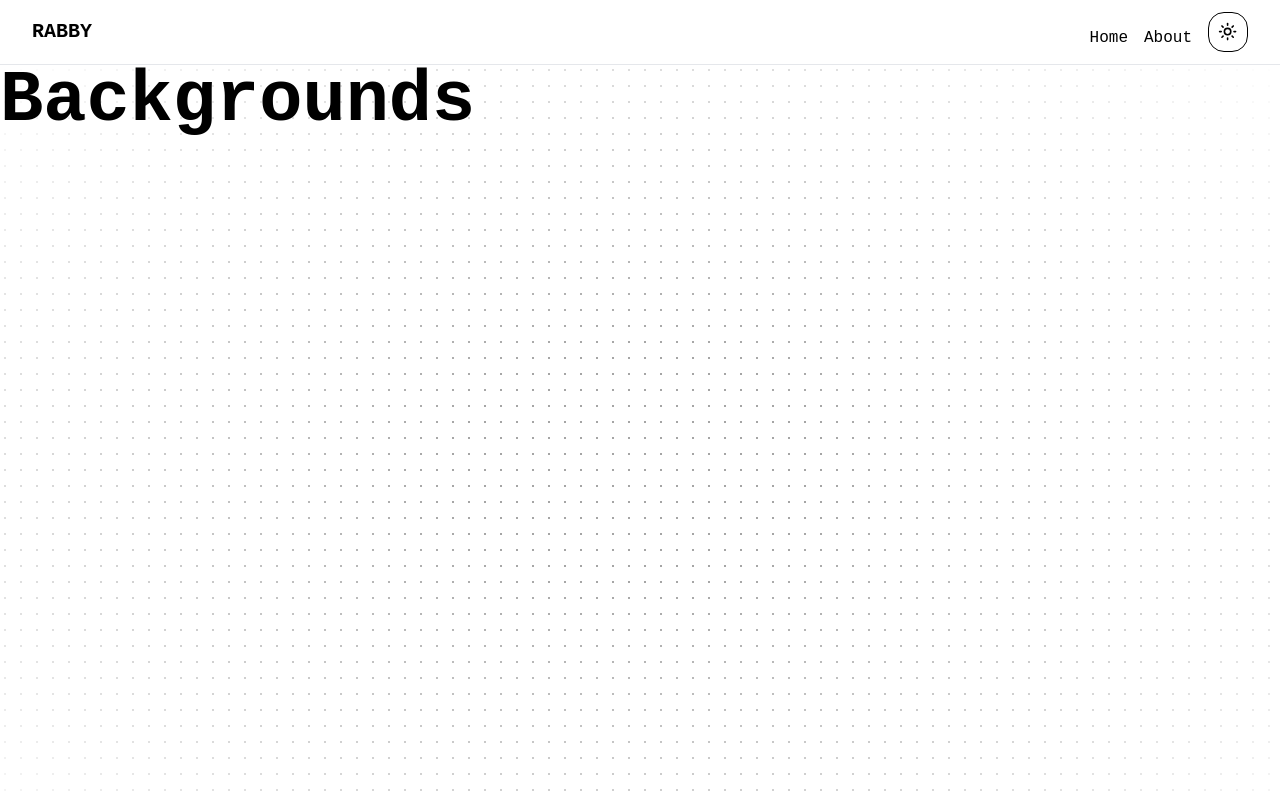
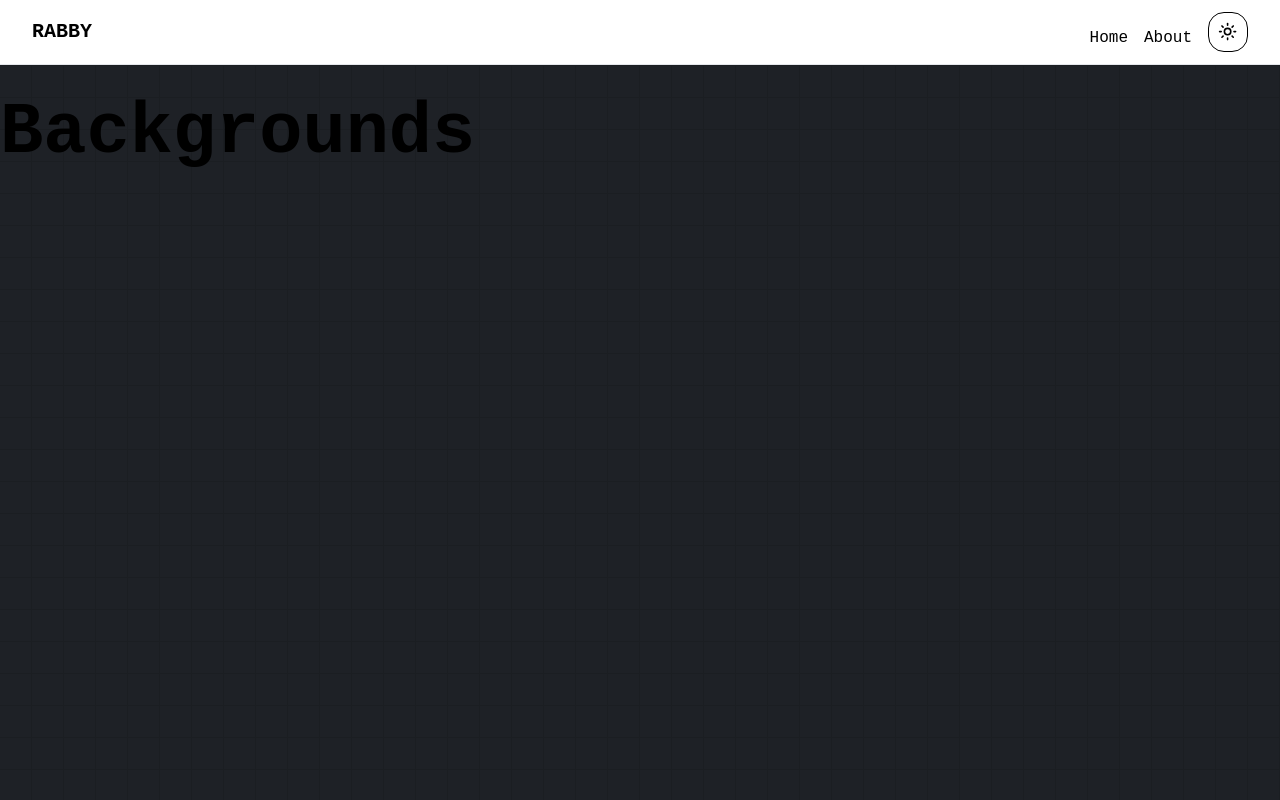
Before and after one commit to rabby-web/Rabby-Portfolio, a Next.js app: page / in a window 1280 px wide. Shown: the top 800 px of the page. Built offline with nearby package versions, Linux system fonts and the light colour scheme.

Commit message:
tailwind config modifi

```diff
--- a/src/app/page.tsx
+++ b/src/app/page.tsx
@@ -1,11 +1,13 @@
 export default function Home() {
   return (
-    <div className="h-[50rem] w-full dark:bg-blue-500 bg-white text-black dark:bg-dot-white/[0.8] bg-dot-black/[0.8] relative ">
-      {/* Radial gradient for the container to give a faded look */}
-      <div className="absolute pointer-events-none inset-0 flex items-center justify-center dark:bg-black bg-white [mask-image:radial-gradient(ellipse_at_center,transparent_20%,black)]"></div>
-      <p className="text-4xl sm:text-7xl font-bold relative z-20  ">
-        Backgrounds
-      </p>
+    <div className="">
+      <div className="h-[56rem] w-full dark:bg-black bg-dark-bg-01  dark:bg-grid-white/[0.1] bg-grid-black/[0.1]">
+        {/* Radial gradient for the container to give a faded look */}
+        <div className=" pointer-events-none inset-0 flex items-center justify-center dark:bg-black bg-white [mask-image:radial-gradient(ellipse_at_center,transparent_20%,black)]"></div>
+        <div className="max-w-7xl mx-auto ">
+          <p className="text-4xl sm:text-7xl font-bold  py-8">Backgrounds</p>
+        </div>
+      </div>
     </div>
   );
 }
--- a/src/components/shared/Navbar.tsx
+++ b/src/components/shared/Navbar.tsx
@@ -32,7 +32,7 @@ const Navbar = () => {
   };
 
   return (
-    <nav className="dark:bg-slate-800  dark:text-rose-600  border-b">
+    <nav className=" bg-white dark:bg-dark-bg-01 dark:text-indigo-700  border-b  sticky top-0 ">
       <div className="max-w-7xl mx-auto px-4 sm:px-6 lg:px-8">
         <div className="flex items-center justify-between h-16">
           <div className="flex items-center">
--- a/tailwind.config.ts
+++ b/tailwind.config.ts
@@ -19,8 +19,7 @@ const config: Config = {
   theme: {
     extend: {
       colors: {
-        colors: {
-          "dark-bg-01": "#01B7E9",
+        "dark-bg-01": "#1E2126",
         "dark-bg-02": "#1E293B",
         "dark-bg-03": "#1E293B",
         "light-bg-01": "#1E293B",
@@ -35,7 +34,7 @@ const config: Config = {
         "tcd-1": "#01B7E9",
         "tcd-2": "#007EC3",
         "tcd-3": "#17FFFB",
-        },
+
         background: "hsl(var(--background))",
         foreground: "hsl(var(--foreground))",
         card: {
```
Lines whose indentation alone changed are shown as unchanged.
